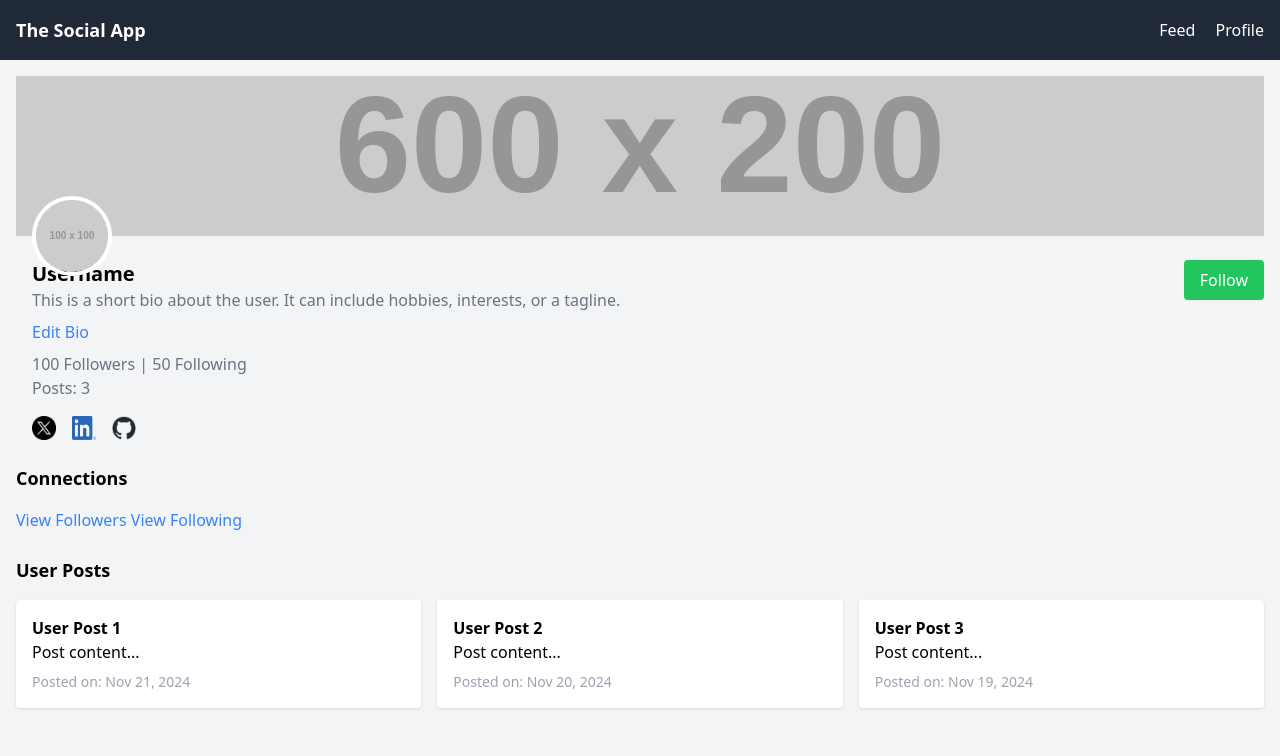
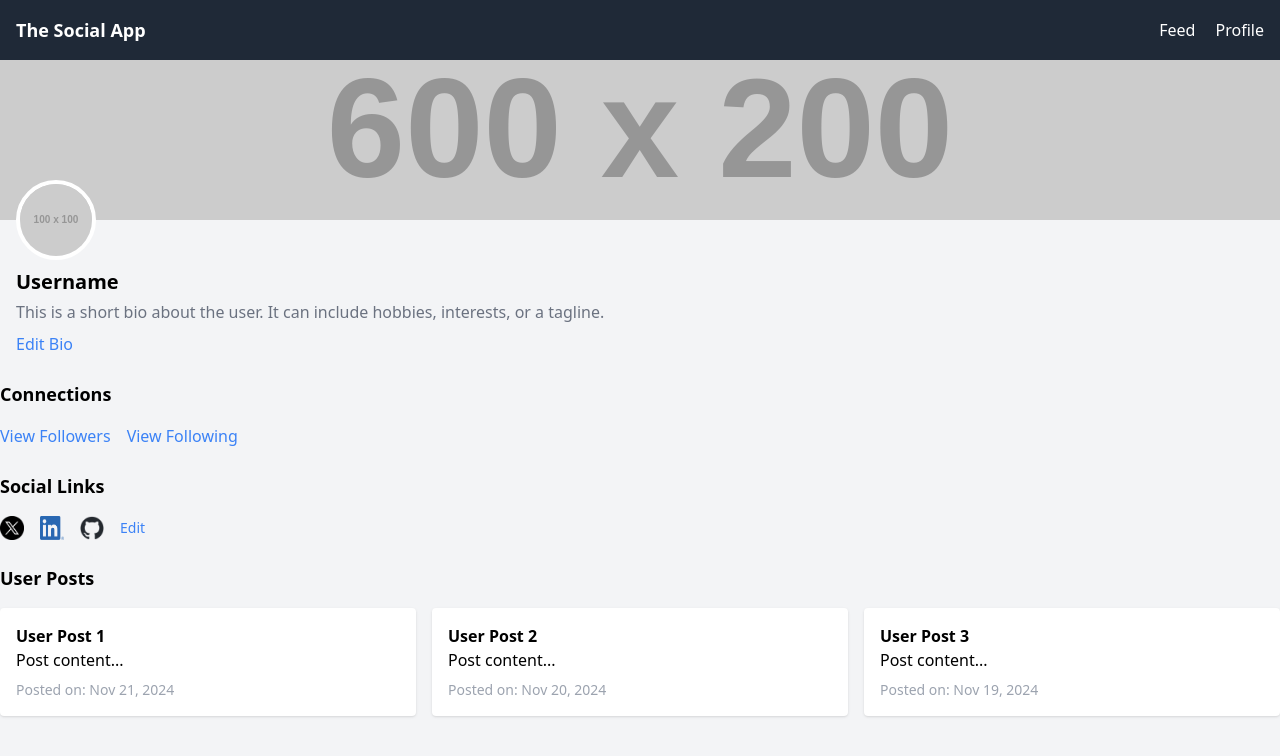
Before and after one commit to RaddishAI/css2.0, a website: page profile/index.html in a window 1280 px wide. Drawn offline with Linux system fonts and the light colour scheme; placeholder pictures from the web are drawn by us.

Commit message:
profile page with fixes

```diff
--- a/profile/index.html
+++ b/profile/index.html
@@ -19,26 +19,37 @@
   </nav>
 
   <!-- Main Content -->
-  <main class="p-4">
-    <!-- Profile Header with Background -->
   <div class="relative mb-6">
+    <!-- Profile Banner -->
     <img src="https://via.placeholder.com/600x200" alt="Profile Banner" class="w-full h-40 object-cover">
+
+    <!-- Profile Picture -->
     <div class="absolute bottom-0 left-4 transform translate-y-1/2">
       <img src="https://via.placeholder.com/100" alt="Profile picture of Username" class="rounded-full w-20 h-20 border-4 border-white">
     </div>
   </div>
 
-    <!-- Profile Info Section -->
-    <section class="flex flex-col sm:flex-row items-center sm:items-start mb-6">
-      <div class="sm:ml-4 text-center sm:text-left">
+  <!-- Username and Bio Section -->
+  <div class="ml-4 mt-12">
     <h1 class="text-xl font-bold">Username</h1>
-        <p class="text-gray-500">This is a short bio about the user. It can include hobbies, interests, or a tagline.</p>
+    <p class="text-gray-500 mt-1">This is a short bio about the user. It can include hobbies, interests, or a tagline.</p>
     <button onclick="editBio()" class="text-blue-500 hover:underline mt-2">Edit Bio</button>
-        <p class="text-gray-500 mt-2">100 Followers | 50 Following</p>
-        <p class="text-gray-500">Posts: 3</p>
+  </div>
 
-        <div class="mt-4 flex space-x-4">
-          <a href="https://twitter.com/yourusername" target="_blank" aria-label="Twitter">
+    <!-- Connections Section -->
+    <section class="mt-6">
+      <h2 class="text-lg font-bold mb-4">Connections</h2>
+      <div class="flex space-x-4">
+        <a href="#" class="text-blue-500 hover:underline">View Followers</a>
+        <a href="#" class="text-blue-500 hover:underline">View Following</a>
+      </div>
+    </section>
+
+    <!-- Social Media Links with One Edit Button -->
+    <div class="mt-6">
+      <h2 class="text-lg font-bold mb-4">Social Links</h2>
+      <div class="flex items-center space-x-4">
+        <a href="https://X.com/yourusername" target="_blank" aria-label="X">
           <img src="../assets/x.png" alt="Twitter Logo" class="w-6 h-6">
         </a>
         <a href="https://linkedin.com/in/yourusername" target="_blank" aria-label="LinkedIn">
@@ -47,22 +58,9 @@
         <a href="https://github.com/yourusername" target="_blank" aria-label="GitHub">
           <img src="../assets/github-mark.png" alt="GitHub Logo" class="w-6 h-6">
         </a>
+        <button onclick="editSocialLinks()" class="text-blue-500 hover:underline text-sm">Edit</button>
       </div>
-
     </div>
-      <button id="followButton" class="mt-4 sm:mt-0 sm:ml-auto bg-green-500 text-white px-4 py-2 rounded" onclick="toggleFollow()">
-        Follow
-      </button>
-    </section>
-
-    <!-- Connections Section -->
-    <section class="mt-6">
-      <h2 class="text-lg font-bold mb-4">Connections</h2>
-      <div class="space-y-2">
-        <a href="#" class="text-blue-500 hover:underline">View Followers</a>
-        <a href="#" class="text-blue-500 hover:underline">View Following</a>
-      </div>
-    </section>
 
     <!-- User Posts Section -->
     <section class="mt-6">
@@ -116,6 +114,26 @@
         console.log("New bio:", newBio);
       }
     }
+
+    // Edit Social Links
+    function editSocialLinks() {
+      const platforms = [
+        { name: "X", baseUrl: "https://X.com/" },
+        { name: "LinkedIn", baseUrl: "https://linkedin.com/in/" },
+        { name: "GitHub", baseUrl: "https://github.com/" },
+      ];
+
+      platforms.forEach((platform) => {
+        const newUsername = prompt(`Edit the ${platform.name} username:`);
+        if (newUsername) {
+          const link = document.querySelector(`a[href^="${platform.baseUrl}"]`);
+          link.href = `${platform.baseUrl}${newUsername}`;
+          console.log(`${platform.name} link updated to: ${link.href}`);
+        }
+      });
+
+      alert("Social links updated!");
+    }
   </script>
 </body>
 </html>
```
Also changed, not shown: src/output.css. Lines whose indentation alone changed are shown as unchanged.
